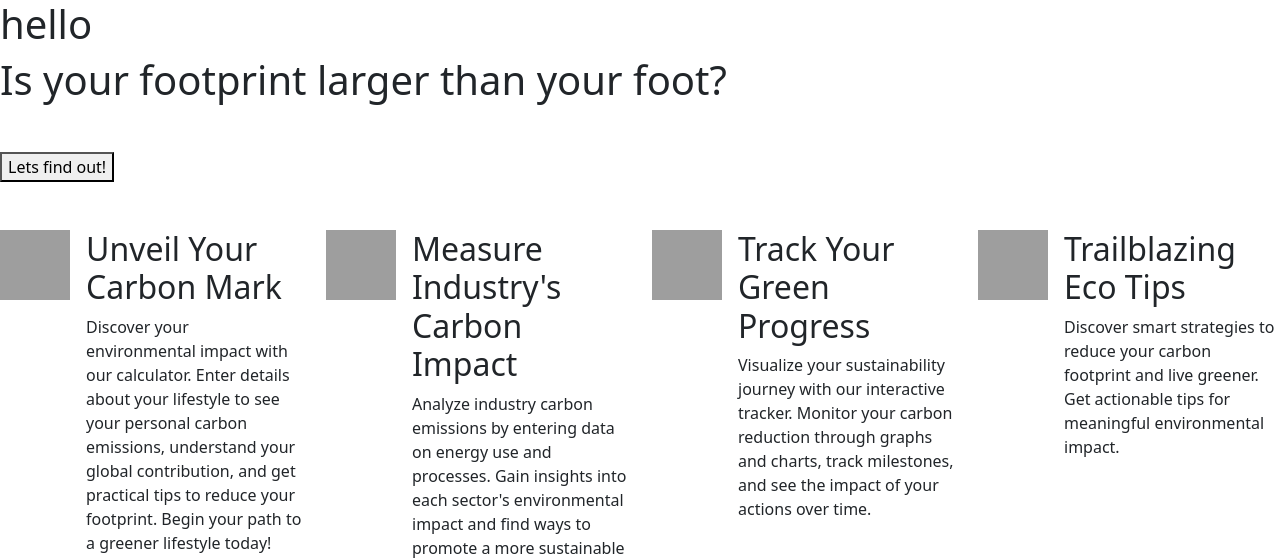
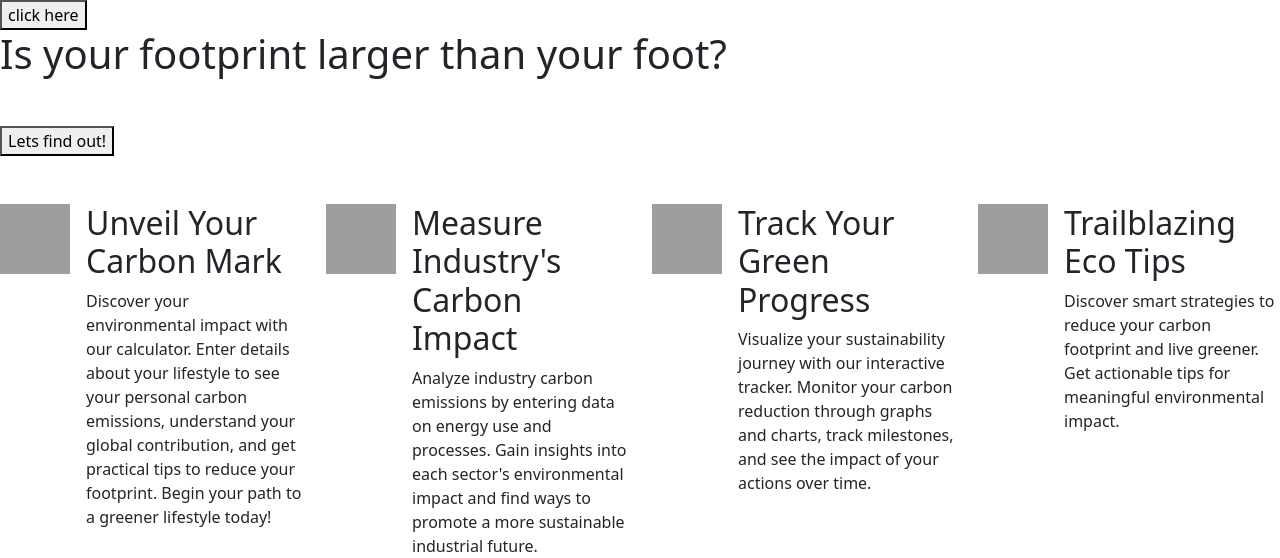
Before and after one commit to gayatrid-byte/sithack, a Django app: page / in a window 1280 px wide. Shown: the top 558 px of the page. Run offline with Django 5.2, Linux system fonts and the light colour scheme; grey boxes are pictures that could not be loaded.

Commit message:
Update index.html

```diff
--- a/templates/index.html
+++ b/templates/index.html
@@ -11,7 +11,7 @@
     <div class="sliding-background">
         <div class="slider">
             <div class="content">
-                <h1>hello</h1>
+                <button src="https://sit-1.onrender.com">click here</button>
                 <h1>Is your footprint larger than your foot?</h1> <br>
               <p></p>
             </div>
```
